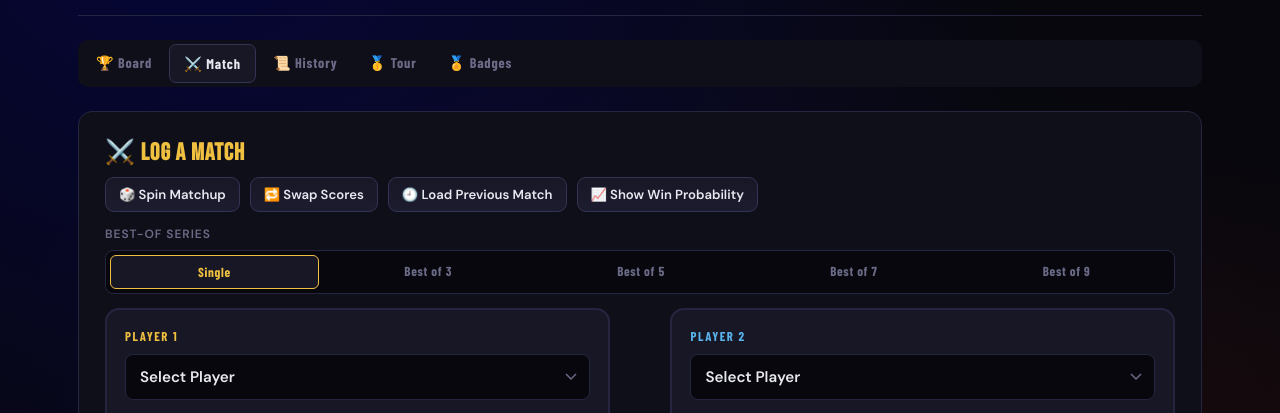
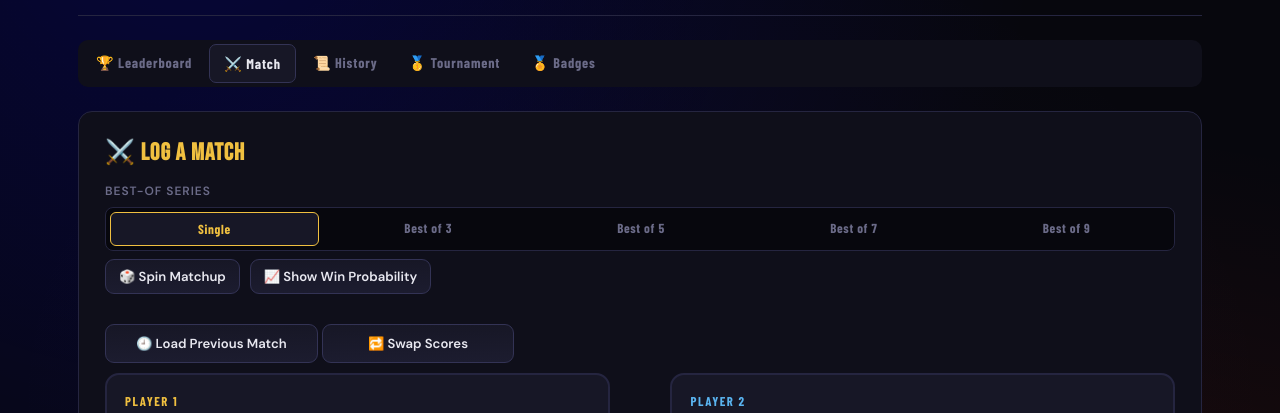
Before and after one commit to SomeoneOfficial/TableTennisRatings, a plain HTML site: page index.html in a window 1280 px wide. Both pictures are taken after a click on the element "⚔️ Match". Shown: the part 90-503 px from the top of the page. Drawn offline with nearby package versions, Linux system fonts and the light colour scheme; a web font is replaced by a local one.

Commit message:
Chnaged Spacing

```diff
--- a/index.html
+++ b/index.html
@@ -696,10 +696,10 @@ body.feature-party .card-lg,body.feature-party .settings-section{box-shadow:0 0
 
 <div class="tabs-wrap">
 <div class="tabs">
-  <div class="tab active"  onclick="switchTab('leaderboard')">🏆 Board</div>
+  <div class="tab active"  onclick="switchTab('leaderboard')">🏆 Leaderboard</div>
   <div class="tab"         onclick="switchTab('match')">⚔️ Match</div>
   <div class="tab"         onclick="switchTab('history')">📜 History</div>
-  <div class="tab"         onclick="switchTab('tournament')">🥇 Tour</div>
+  <div class="tab"         onclick="switchTab('tournament')">🥇 Tournament</div>
   <div class="tab"         onclick="switchTab('achievements')">🏅 Badges</div>
 </div>
 </div>
@@ -711,16 +711,11 @@ body.feature-party .card-lg,body.feature-party .settings-section{box-shadow:0 0
 
 <!-- MATCH -->
 <div id="tab-match" class="tab-content" style="display:none">
+
   <div class="card-lg">
     <h2 class="card-title">⚔️ Log a Match</h2>
-    <div class="match-toolbar">
-      <button class="btn match-action-btn" onclick="openSpinner()">🎲 Spin Matchup</button>
-      <button class="btn match-action-btn" onclick="swapScores()">🔁 Swap Scores</button>
-      <button class="btn match-action-btn" onclick="loadPreviousMatchSettings()">🕘 Load Previous Match</button>
-      <button class="btn match-action-btn" id="pred-toggle-btn" onclick="togglePredictionVisibility()">📈 Show Win Probability</button>
-    </div>
-
-    <!-- Best-of series -->
+  <!-- Best-of series -->
+
     <div style="margin-bottom:14px">
       <div style="font-size:.75rem;color:var(--muted);font-weight:700;text-transform:uppercase;letter-spacing:.08em;margin-bottom:8px">Best-Of Series</div>
       <div class="series-selector">
@@ -731,6 +726,24 @@ body.feature-party .card-lg,body.feature-party .settings-section{box-shadow:0 0
         <div class="series-opt" data-series="9" onclick="setSeries(9)">Best of 9</div>
       </div>
     </div>
+
+
+    <div class="match-toolbar">
+      <button class="btn match-action-btn" onclick="openSpinner()" >🎲 Spin Matchup</button>
+
+      <button class="btn match-action-btn" id="pred-toggle-btn" onclick="togglePredictionVisibility()">📈 Show Win Probability</button>
+
+
+    </div>
+
+
+    <div  style="margin-top:30px; margin-bottom: 10px;">
+      <button class="btn match-action-btn" style = "padding: 10px 30px;" onclick="loadPreviousMatchSettings()">🕘 Load Previous Match</button>
+
+      <button class="btn match-action-btn" style = "padding: 10px 45px;" onclick="swapScores()">🔁 Swap Scores</button>
+    </div>
+
+
 
     <!-- Player selection  double decker -->
     <div class="match-layout" style="margin-bottom:14px;">
@@ -2496,6 +2509,7 @@ function renderLeaderboard(){
     const ms=state.history.filter(h=>(h.p1id===p.id||h.p2id===p.id)&&!h.manualAdjust);
     const lastMatch=ms[ms.length-1];
     const lastDelta=lastMatch?(lastMatch.p1id===p.id?lastMatch.p1delta:lastMatch.p2delta):null;
+
     return`<div class="player-card ${rc}" onclick="openProfile(${p.id})" style="cursor:pointer">
       <div class="rank-badge">${i===0?'<span class="rank-crown"></span>':''}#${i+1}</div>
       <div class="player-avatar" style="background:${p.color}20;color:${p.color};border-color:${p.color}50">
```
